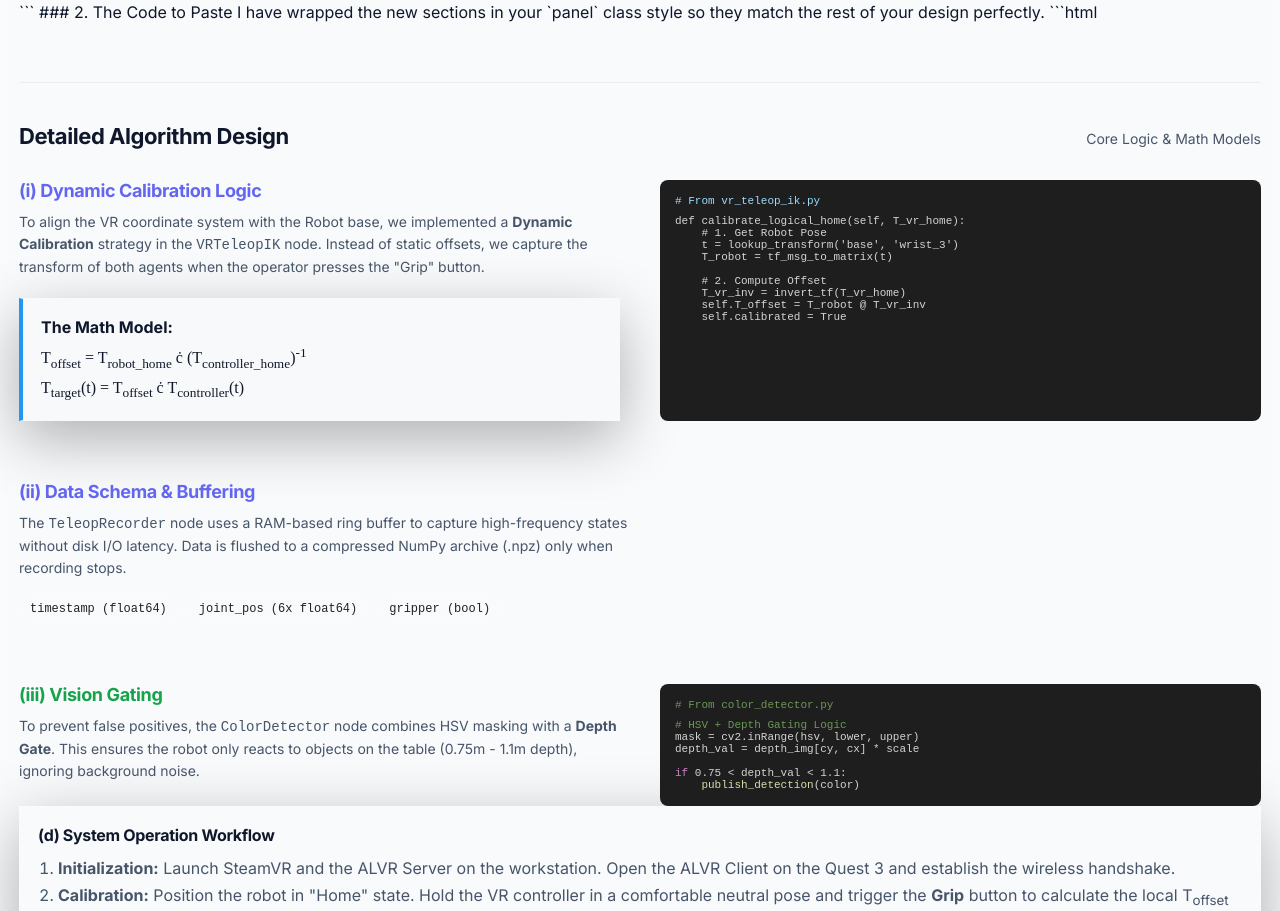
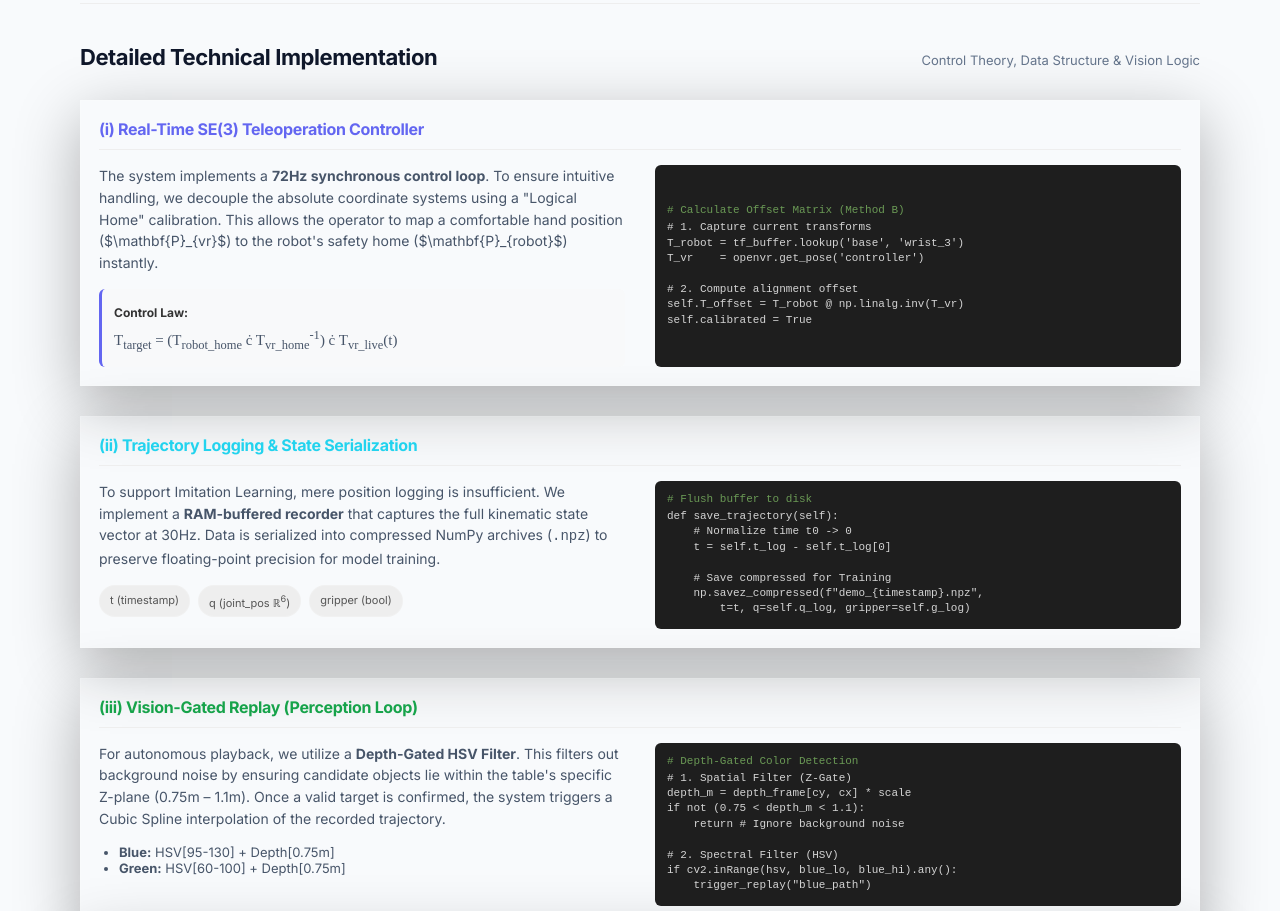
Before and after one commit to zhenga1/vr-teleop-robotics, a plain HTML site: page index.html in a window 1280 px wide. Shown: the part 3002-3913 px from the top of the page. Drawn offline with Linux system fonts and the light colour scheme.

Commit message:
fixed code stuff
Updated sections with new content and improved styling.

````diff
--- a/index.html
+++ b/index.html
@@ -931,83 +931,105 @@
 </div>
 
 
+   <div style="margin-top: 60px;">
+
+  <div class="section-title" style="margin-bottom: 30px; border-top: 1px solid #eee; padding-top: 40px;">
+    <h2>Detailed Technical Implementation</h2>
+    <p>Control Theory, Data Structure & Vision Logic</p>
+  </div>
+
+  <div class="panel" style="margin-bottom: 30px;">
+    <h3 style="color: var(--brand); border-bottom: 1px solid #eee; padding-bottom: 10px; margin-bottom: 15px;">
+      (i) Real-Time SE(3) Teleoperation Controller
+    </h3>
+    <div style="display: grid; grid-template-columns: 1fr 1fr; gap: 30px;">
+
+      <div>
+        <p style="font-size: 14px; color: var(--muted); margin-bottom: 15px;">
+          The system implements a <strong>72Hz synchronous control loop</strong>. To ensure intuitive handling, we decouple the absolute coordinate systems using a "Logical Home" calibration. This allows the operator to map a comfortable hand position ($\mathbf{P}_{vr}$) to the robot's safety home ($\mathbf{P}_{robot}$) instantly.
+        </p>
+        <div style="background: #f8f9fa; padding: 12px; border-radius: 6px; border-left: 3px solid var(--brand);">
+          <strong style="font-size: 12px; color: #333;">Control Law:</strong>
+          <p style="font-family: 'Times New Roman', serif; font-size: 15px; margin: 5px 0 0 0;">
+             T<sub>target</sub> = (T<sub>robot_home</sub> &cdot; T<sub>vr_home</sub><sup>-1</sup>) &cdot; T<sub>vr_live</sub>(t)
+          </p>
         </div>
       </div>
-</div> <div class="panel"> ```
 
-### 2. The Code to Paste
-I have wrapped the new sections in your `panel` class style so they match the rest of your design perfectly.
+      <div style="background: #1e1e1e; border-radius: 6px; padding: 12px; overflow-x: auto; display: flex; flex-direction: column; justify-content: center;">
+        <div style="color: #6A9955; font-family: monospace; font-size: 11px; margin-bottom: 4px;"># Calculate Offset Matrix (Method B)</div>
+        <pre style="margin: 0; font-family: 'Courier New', monospace; font-size: 11px; color: #d4d4d4; line-height: 1.4;">
+# 1. Capture current transforms
+T_robot = tf_buffer.lookup('base', 'wrist_3')
+T_vr    = openvr.get_pose('controller')
 
-```html
-<div style="margin-bottom: 50px;">
-
-  <div class="section-title" style="margin: 60px 0 30px 0; border-top: 1px solid #eee; padding-top: 40px;">
-    <h2>Detailed Algorithm Design</h2>
-    <p>Core Logic & Math Models</p>
-  </div>
-
-  <div style="display: grid; grid-template-columns: 1fr 1fr; gap: 40px; margin-bottom: 60px;">
-    <div>
-      <h3 style="color: var(--brand); font-size: 18px; margin-bottom: 10px;">(i) Dynamic Calibration Logic</h3>
-      <p style="color: var(--muted); font-size: 14px;">
-        To align the VR coordinate system with the Robot base, we implemented a <strong>Dynamic Calibration</strong> strategy in the <code>VRTeleopIK</code> node. Instead of static offsets, we capture the transform of both agents when the operator presses the "Grip" button.
-      </p>
-      <div class="panel" style="margin-top: 20px; border-left: 4px solid #2196F3; background: #f8f9fa;">
-        <strong>The Math Model:</strong><br>
-        <div style="font-family: 'Times New Roman', serif; font-size: 16px; margin-top: 8px;">
-          T<sub>offset</sub> = T<sub>robot_home</sub> &cdot; (T<sub>controller_home</sub>)<sup>-1</sup>
-        </div>
-        <div style="font-family: 'Times New Roman', serif; font-size: 16px; margin-top: 8px;">
-          T<sub>target</sub>(t) = T<sub>offset</sub> &cdot; T<sub>controller</sub>(t)
+# 2. Compute alignment offset
+self.T_offset = T_robot @ np.linalg.inv(T_vr)
+self.calibrated = True</pre>
       </div>
     </div>
   </div>
-    <div style="background: #1e1e1e; border-radius: 8px; padding: 15px; font-family: 'Courier New', monospace; font-size: 11px; overflow-x: auto;">
-      <div style="color: #9cdcfe; margin-bottom: 8px;"># From vr_teleop_ik.py</div>
-      <pre style="margin: 0; color: #d4d4d4;">def calibrate_logical_home(self, T_vr_home):
-    # 1. Get Robot Pose
-    t = lookup_transform('base', 'wrist_3')
-    T_robot = tf_msg_to_matrix(t)
 
-    # 2. Compute Offset
-    T_vr_inv = invert_tf(T_vr_home)
-    self.T_offset = T_robot @ T_vr_inv
-    self.calibrated = True</pre>
+  <div class="panel" style="margin-bottom: 30px;">
+    <h3 style="color: var(--accent); border-bottom: 1px solid #eee; padding-bottom: 10px; margin-bottom: 15px;">
+      (ii) Trajectory Logging & State Serialization
+    </h3>
+    <div style="display: grid; grid-template-columns: 1fr 1fr; gap: 30px;">
+
+      <div>
+        <p style="font-size: 14px; color: var(--muted); margin-bottom: 15px;">
+          To support Imitation Learning, mere position logging is insufficient. We implement a <strong>RAM-buffered recorder</strong> that captures the full kinematic state vector at 30Hz. Data is serialized into compressed NumPy archives (<code>.npz</code>) to preserve floating-point precision for model training.
+        </p>
+        <div style="display: flex; gap: 8px; flex-wrap: wrap;">
+           <span class="pill" style="font-size: 11px; background: #eee; color: #555;">t (timestamp)</span>
+           <span class="pill" style="font-size: 11px; background: #eee; color: #555;">q (joint_pos &#x211D;<sup>6</sup>)</span>
+           <span class="pill" style="font-size: 11px; background: #eee; color: #555;">gripper (bool)</span>
         </div>
       </div>
 
-  <div style="margin-bottom: 60px;">
-    <h3 style="color: var(--brand); font-size: 18px; margin-bottom: 10px;">(ii) Data Schema & Buffering</h3>
-    <p style="color: var(--muted); font-size: 14px; max-width: 70ch;">
-      The <code>TeleopRecorder</code> node uses a RAM-based ring buffer to capture high-frequency states without disk I/O latency. Data is flushed to a compressed NumPy archive (.npz) only when recording stops.
-    </p>
-    <div style="display: flex; gap: 10px; margin: 15px 0 20px 0; flex-wrap: wrap;">
-      <span class="pill" style="font-family: monospace; font-size: 12px;">timestamp (float64)</span>
-      <span class="pill" style="font-family: monospace; font-size: 12px;">joint_pos (6x float64)</span>
-      <span class="pill" style="font-family: monospace; font-size: 12px;">gripper (bool)</span>
+      <div style="background: #1e1e1e; border-radius: 6px; padding: 12px; overflow-x: auto; display: flex; flex-direction: column; justify-content: center;">
+        <div style="color: #6A9955; font-family: monospace; font-size: 11px; margin-bottom: 4px;"># Flush buffer to disk</div>
+        <pre style="margin: 0; font-family: 'Courier New', monospace; font-size: 11px; color: #d4d4d4; line-height: 1.4;">
+def save_trajectory(self):
+    # Normalize time t0 -> 0
+    t = self.t_log - self.t_log[0]
+
+    # Save compressed for Training
+    np.savez_compressed(f"demo_{timestamp}.npz",
+        t=t, q=self.q_log, gripper=self.g_log)</pre>
+      </div>
     </div>
   </div>
 
-  <div style="display: grid; grid-template-columns: 1fr 1fr; gap: 40px;">
+  <div class="panel">
+    <h3 style="color: var(--ok); border-bottom: 1px solid #eee; padding-bottom: 10px; margin-bottom: 15px;">
+      (iii) Vision-Gated Replay (Perception Loop)
+    </h3>
+    <div style="display: grid; grid-template-columns: 1fr 1fr; gap: 30px;">
 
       <div>
-      <h3 style="color: var(--ok); font-size: 18px; margin-bottom: 10px;">(iii) Vision Gating</h3>
-      <p style="color: var(--muted); font-size: 14px;">
-        To prevent false positives, the <code>ColorDetector</code> node combines HSV masking with a <strong>Depth Gate</strong>. This ensures the robot only reacts to objects on the table (0.75m - 1.1m depth), ignoring background noise.
+        <p style="font-size: 14px; color: var(--muted); margin-bottom: 15px;">
+          For autonomous playback, we utilize a <strong>Depth-Gated HSV Filter</strong>. This filters out background noise by ensuring candidate objects lie within the table's specific Z-plane (0.75m – 1.1m). Once a valid target is confirmed, the system triggers a Cubic Spline interpolation of the recorded trajectory.
         </p>
+        <ul style="font-size: 13px; color: var(--muted); padding-left: 20px; margin: 0;">
+          <li><strong>Blue:</strong> HSV[95-130] + Depth[0.75m]</li>
+          <li><strong>Green:</strong> HSV[60-100] + Depth[0.75m]</li>
+        </ul>
       </div>
 
-    <div style="background: #1e1e1e; border-radius: 8px; padding: 15px; font-family: 'Courier New', monospace; font-size: 11px; overflow-x: auto;">
+      <div style="background: #1e1e1e; border-radius: 6px; padding: 12px; overflow-x: auto; display: flex; flex-direction: column; justify-content: center;">
+        <div style="color: #6A9955; font-family: monospace; font-size: 11px; margin-bottom: 4px;"># Depth-Gated Color Detection</div>
+        <pre style="margin: 0; font-family: 'Courier New', monospace; font-size: 11px; color: #d4d4d4; line-height: 1.4;">
+# 1. Spatial Filter (Z-Gate)
+depth_m = depth_frame[cy, cx] * scale
+if not (0.75 < depth_m < 1.1):
+    return # Ignore background noise
 
-      <div style="color: #6A9955; margin-bottom: 8px;"># From color_detector.py</div>
-
-      <pre style="margin: 0; color: #d4d4d4;">
-<span style="color: #6A9955;"># HSV + Depth Gating Logic</span>
-mask = cv2.inRange(hsv, lower, upper)
-depth_val = depth_img[cy, cx] * scale
-
-<span style="color: #C586C0;">if</span> 0.75 < depth_val < 1.1:
-    <span style="color: #DCDCAA;">publish_detection</span>(color)</pre>
+# 2. Spectral Filter (HSV)
+if cv2.inRange(hsv, blue_lo, blue_hi).any():
+    trigger_replay("blue_path")</pre>
+      </div>
+    </div>
   </div>
 
 </div>
````
Lines whose indentation alone changed are shown as unchanged.
